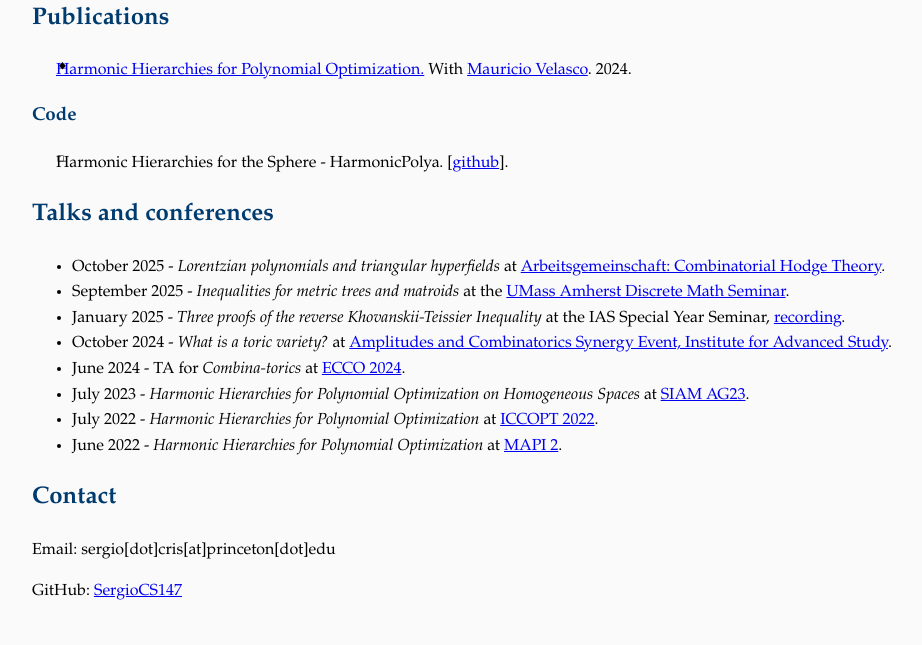
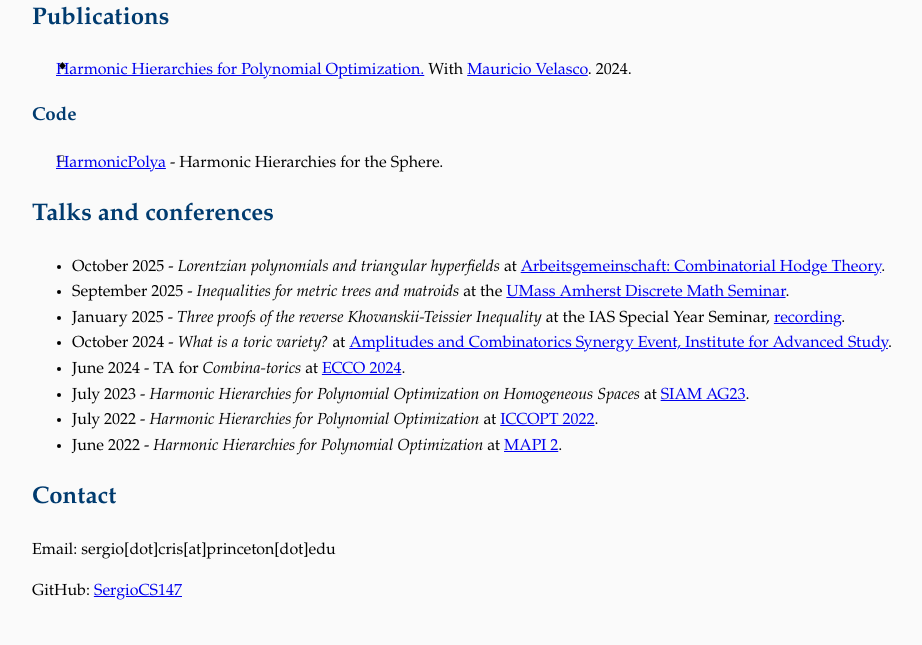
Before and after one commit to SergioCS147/sergiocs147.github.io, a Jekyll site: the page built from index.md, in a window 1280 px wide. Shown: the part 510-1155 px from the top of the page, without its empty margins (158-1080 px from the left). Built offline with Jekyll 4.4.1, drawn with Linux system fonts in a browser that asks for light colours; our own code applies the rules of GitHub Pages for plain Markdown files.

Commit message:
Update index.md

```diff
--- a/index.md
+++ b/index.md
@@ -40,7 +40,7 @@ Grassmannians and toric varieties.
 <h3><strong> Code </strong> </h3>
 
 <ul class="square-list">
-  <li> Harmonic Hierarchies for the Sphere - HarmonicPolya. [<a href="https://github.com/SergioCS147/HarmonicPolya.jl">github</a>]. </li>
+  <li> <a href="https://github.com/SergioCS147/HarmonicPolya.jl">HarmonicPolya</a> - Harmonic Hierarchies for the Sphere. </li>
 </ul>
 
 <h2><strong> Talks and conferences </strong> </h2>
```
